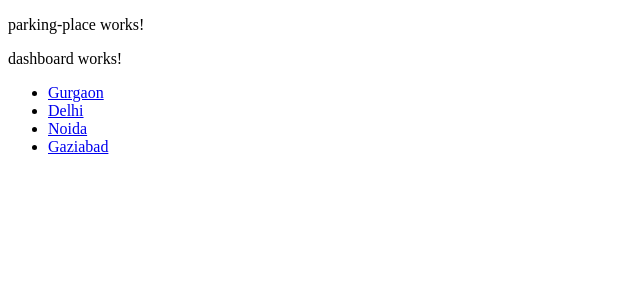
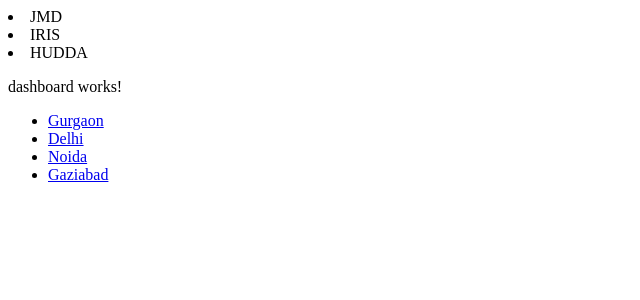
Before and after one commit to nitanshu/parkHere, an Angular app: page /city/1/parking_places in a window 1280 px wide. Shown: the top 300 px of the page, without its empty margins (0-640 px from the left). Built offline with nearby package versions, Linux system fonts and the light colour scheme.

Commit message:
parking places is now showing after hitting the route of city/id/parking_places

```diff
--- a/src/app/components/parking-place/parking-place.component.html
+++ b/src/app/components/parking-place/parking-place.component.html
@@ -1,3 +1,3 @@
-<p>
-  parking-place works!
-</p>
+<li *ngFor="let parkingPlace of parkingPlaces">
+  {{parkingPlace.place}}
+</li>
--- a/src/app/components/parking-place/parking-place.component.ts
+++ b/src/app/components/parking-place/parking-place.component.ts
@@ -11,7 +11,8 @@ import { PARKING_PLACES } from '../../mocks/mock-parking-places';
   styleUrls: ['./parking-place.component.css']
 })
 export class ParkingPlaceComponent implements OnInit {
-  parkingPlace: ParkingPlace;
+  parkingPlaces: ParkingPlace[];
+
   constructor(
     private route: ActivatedRoute,
     private location: Location
@@ -19,11 +20,11 @@ export class ParkingPlaceComponent implements OnInit {
 
   ngOnInit() {
     const id = +this.route.snapshot.paramMap.get('id');
-   this.parkingPlace = this.getparkingPlaceofCity(id);
-   console.log(this.parkingPlace);
+    this.parkingPlaces = this.getparkingPlacesofCity(id);
+    console.log(this.parkingPlaces);
   }
 
-  getparkingPlaceofCity(id: number): ParkingPlace {
-  return PARKING_PLACES.find(parkingPlace => parkingPlace.city_id === id);
+  getparkingPlacesofCity(id: number): ParkingPlace[] {
+    return PARKING_PLACES.filter(parkingPlaces => parkingPlaces.city_id === id);
   }
 }
```
